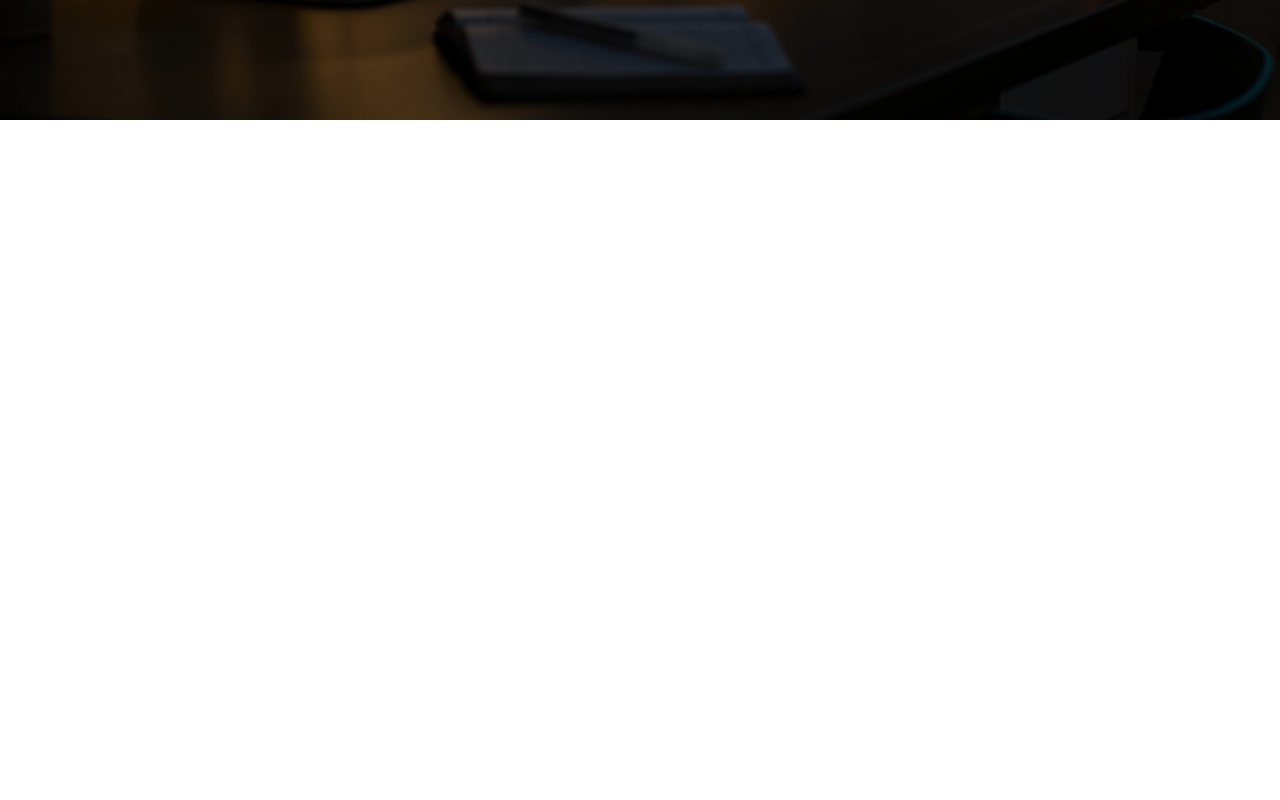
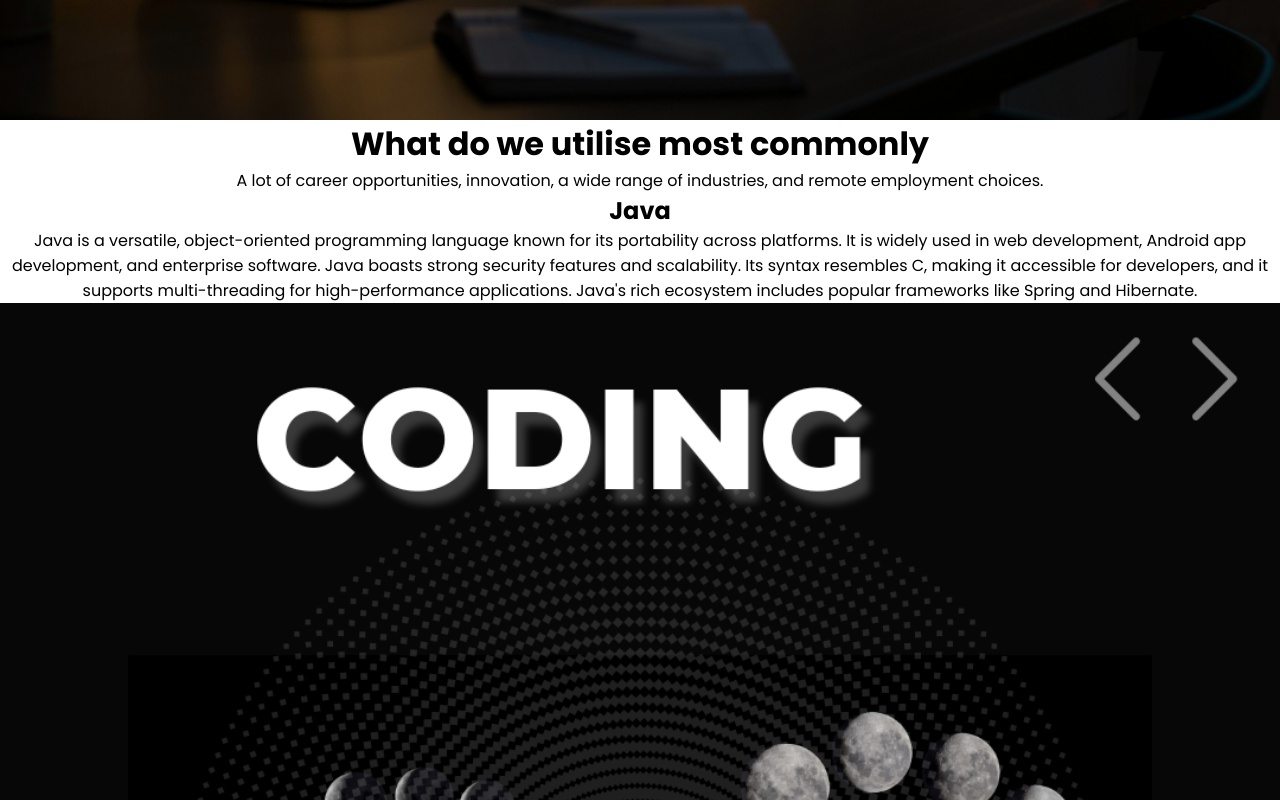
Before and after one commit to huzaifameer/React-web-project, a React (Create React App) app: page / in a window 1280 px wide. Shown: the part 680-1480 px from the top of the page. Before the commit the page ends 807 px from the top, so only its background shows below. Built offline with nearby package versions, Linux system fonts and the light colour scheme.

Commit message:
commit13

```diff
--- a/src/Components/Destination.js
+++ b/src/Components/Destination.js
@@ -0,0 +1,27 @@
+import javapic1 from "../Assets/JavaImg1.png"
+
+
+const Destination =()=>{
+    return(
+        <div className="destination">
+            <h1>What do we utilise most commonly</h1>
+            <p>A lot of career opportunities, innovation, a wide range of industries, and remote employment choices.</p>
+            <div className="first-desc">
+                <div className="desc-text">
+                    <h2>Java</h2>
+                    <p>
+                        Java is a versatile, object-oriented programming language known for its portability across platforms.
+                        It is widely used in web development, Android app development, and enterprise software. Java boasts
+                        strong security features and scalability. Its syntax resembles C, making it accessible for developers,
+                        and it supports multi-threading for high-performance applications. Java's rich ecosystem includes popular
+                        frameworks like Spring and Hibernate.
+                    </p>
+                </div>
+                <div className="image">
+                    <img alt="Java-pic-1" src={javapic1} />
+                </div>
+            </div>
+        </div>
+    )
+}
+export default Destination;
--- a/src/routes/Home.js
+++ b/src/routes/Home.js
@@ -1,6 +1,7 @@
 import NavBar from "../Components/nav-bar";
 import Hero from "../Components/Hero";
 import HomePage from "../Assets/HomePagePic.png"
+import Destination from "../Components/Destination";
 function Home() {
     return (
         <>
@@ -14,6 +15,7 @@ function Home() {
         url="/"
         btnClass="show"
         />
+        <Destination></Destination>
         </>
     )
 }
```
Also changed, not shown: src/Assets/JavaImg1.png (added), 1 other file (tests, documents, lock files or other folders).
